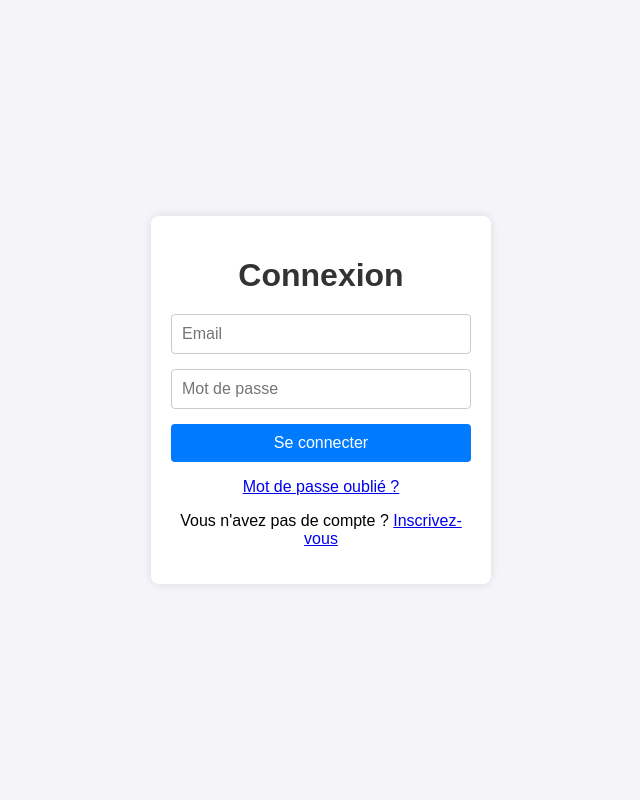
After one commit to RETOURNETOI/PA_rewind, a PHP site: page /connexion.php in a window 1280 px wide. The commit adds this page. Shown: the whole page, without its empty margins (319-959 px from the left). Run offline with PHP 8.4, Linux system fonts and the light colour scheme.

Commit message:
connexion a 50%

```diff
--- /dev/null
+++ b/src/template/connexion.php
@@ -0,0 +1,70 @@
+<!DOCTYPE html>
+<html lang="fr">
+<head>
+    <meta charset="UTF-8">
+    <meta name="viewport" content="width=device-width, initial-scale=1.0">
+    <title>Connexion</title>
+    <style>
+        body {
+            font-family: Arial, sans-serif;
+            background-color: #f4f4f9;
+            display: flex;
+            justify-content: center;
+            align-items: center;
+            height: 100vh;
+            margin: 0;
+        }
+        .login-container {
+            background-color: white;
+            padding: 20px;
+            border-radius: 8px;
+            box-shadow: 0 0 10px rgba(0, 0, 0, 0.1);
+            width: 300px;
+            text-align: center;
+        }
+        .login-container h1 {
+            margin-bottom: 20px;
+            color: #333;
+        }
+        .login-form {
+            display: flex;
+            flex-direction: column;
+            gap: 15px;
+        }
+        .login-form input {
+            padding: 10px;
+            border-radius: 4px;
+            border: 1px solid #ccc;
+            font-size: 16px;
+        }
+        .login-form button {
+            padding: 10px;
+            border-radius: 4px;
+            border: none;
+            background-color: #007BFF;
+            color: white;
+            font-size: 16px;
+            cursor: pointer;
+        }
+        .login-form button:hover {
+            background-color: #0056b3;
+        }
+        .login-form a {
+            color: #007BFF;
+            text-decoration: none;
+        }
+    </style>
+</head>
+<body>
+    <div class="login-container">
+        <h1>Connexion</h1>
+        <form class="login-form" action="traiter_connexion.php" method="post">
+            <input type="email" name="email" placeholder="Email" required>
+            <input type="password" name="mot_de_passe" placeholder="Mot de passe" required>
+            <button type="submit">Se connecter</button>
+        </form>
+        <p><a href="mot_de_passe_oublie.php">Mot de passe oublié ?</a></p>
+        <p>Vous n'avez pas de compte ? <a href="inscription.php">Inscrivez-vous</a></p>
+    </div>
+</body>
+</html>
--- a/src/template/home.php
+++ b/src/template/home.php
@@ -14,8 +14,8 @@
 <div class="container">
     <h1>Salam 👋</h1>
     <p>Bienvenue sur notre site</p>
-    <a href="connexion">Se connecter</a>
-    <a href="inscription">S’inscrire</a>
+    <a href="connexion.php">Se connecter</a>
+    <a href="inscription.php">S’inscrire</a>
 </div>
 </body>
 </html>
```
Also changed, not shown: src/controller/UtilisateurController.php (+34 -0 lines), src/template/traitement_connexion.php (added, +27 -0 lines).
